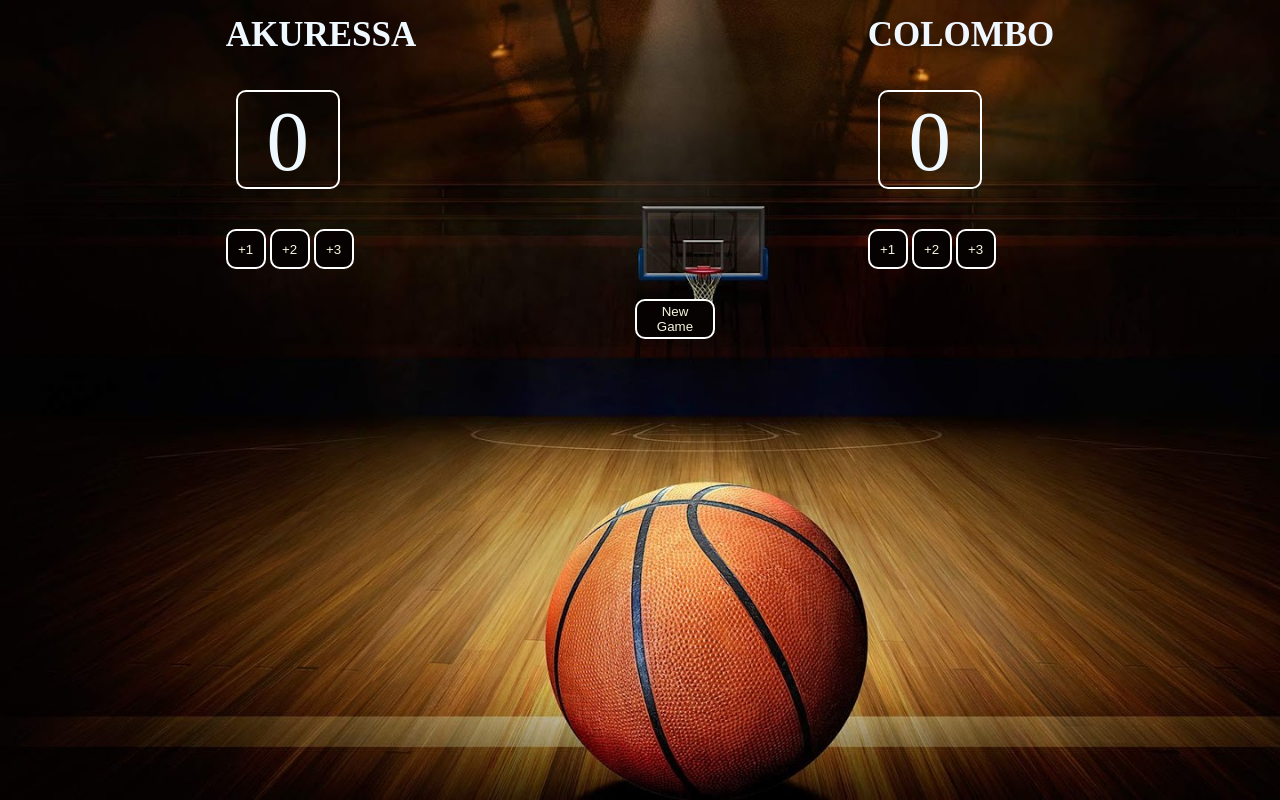
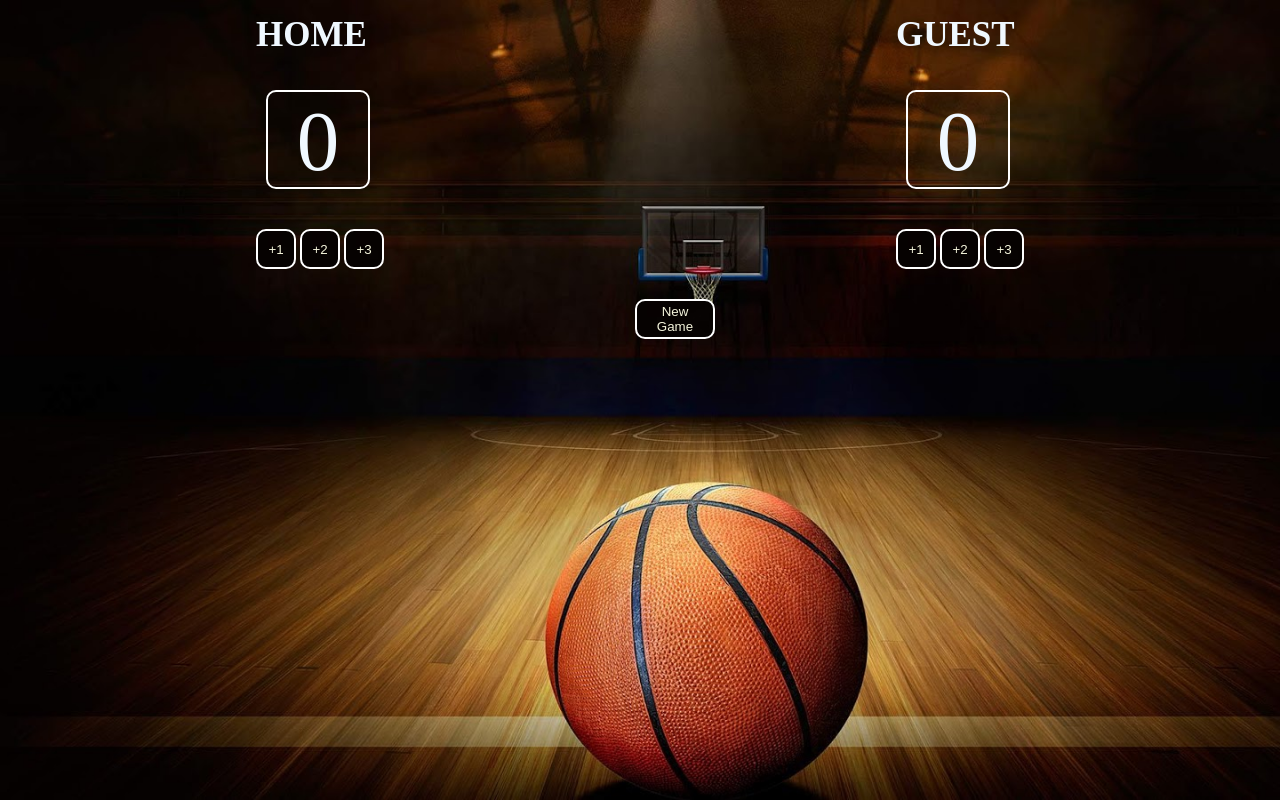
Before and after one commit to dinuka9131/BasketBall-SC, a plain HTML site: page index.html in a window 1280 px wide. Drawn offline with Linux system fonts and the light colour scheme.

Commit message:
Updated location

```diff
--- a/index.html
+++ b/index.html
@@ -5,14 +5,14 @@
     <body>
         <div class="container">
             <div>
-                <h3>AKURESSA</h3>
+                <h3>HOME</h3>
                 <div id="home-score" class="score">0</div>
                 <button onclick="plusOneHome()">+1</button>
                 <button onclick="plusTwoHome()">+2</button>
                 <button onclick="plusThreeHome()">+3</button>
             </div>
             <div>
-                <h3>COLOMBO</h3>
+                <h3>GUEST</h3>
                 <div id="guest-score" class="score">0</div>
                 <button onclick="plusOneGuest()">+1</button>
                 <button onclick="plusTwoGuest()">+2</button>
```
